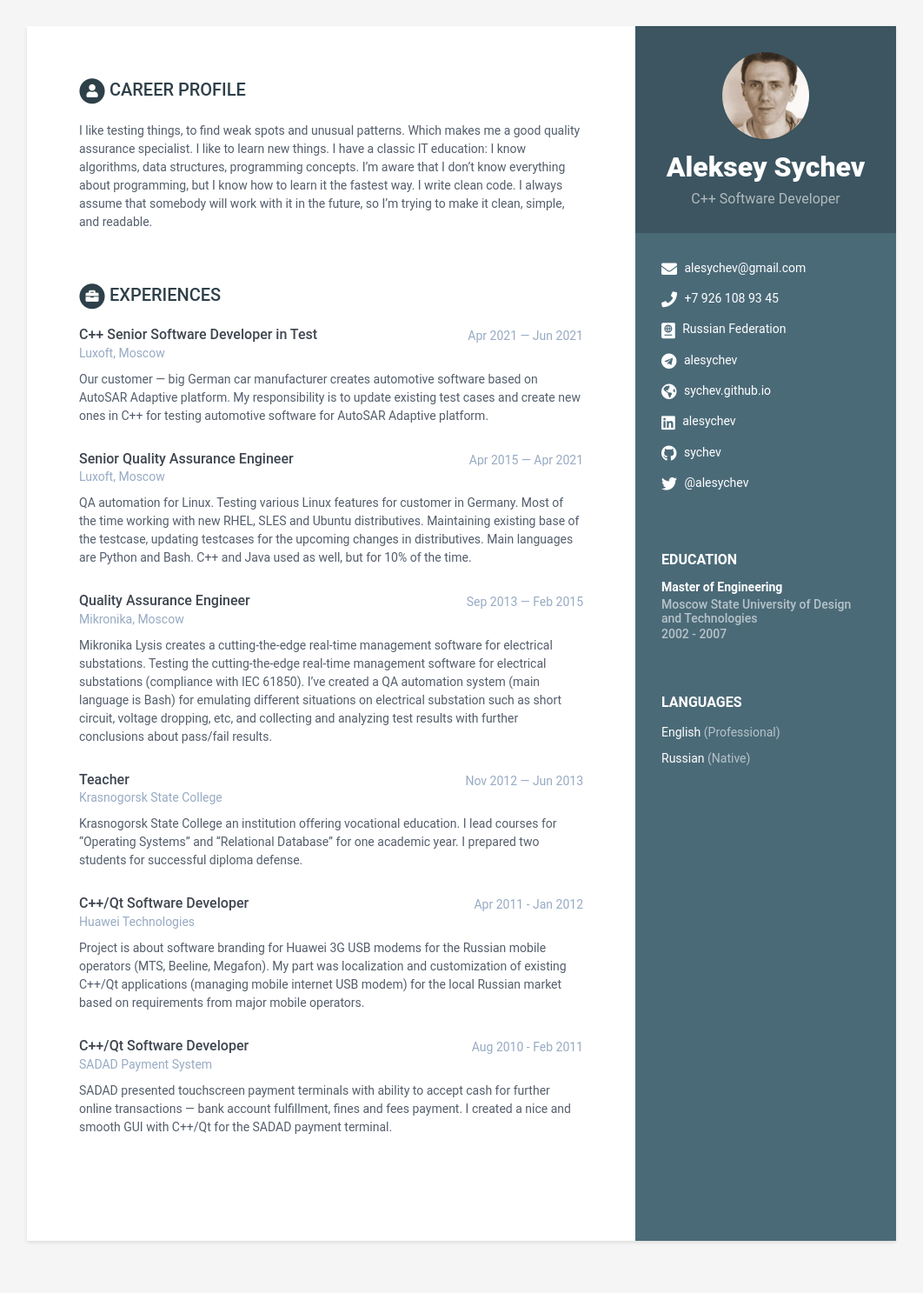
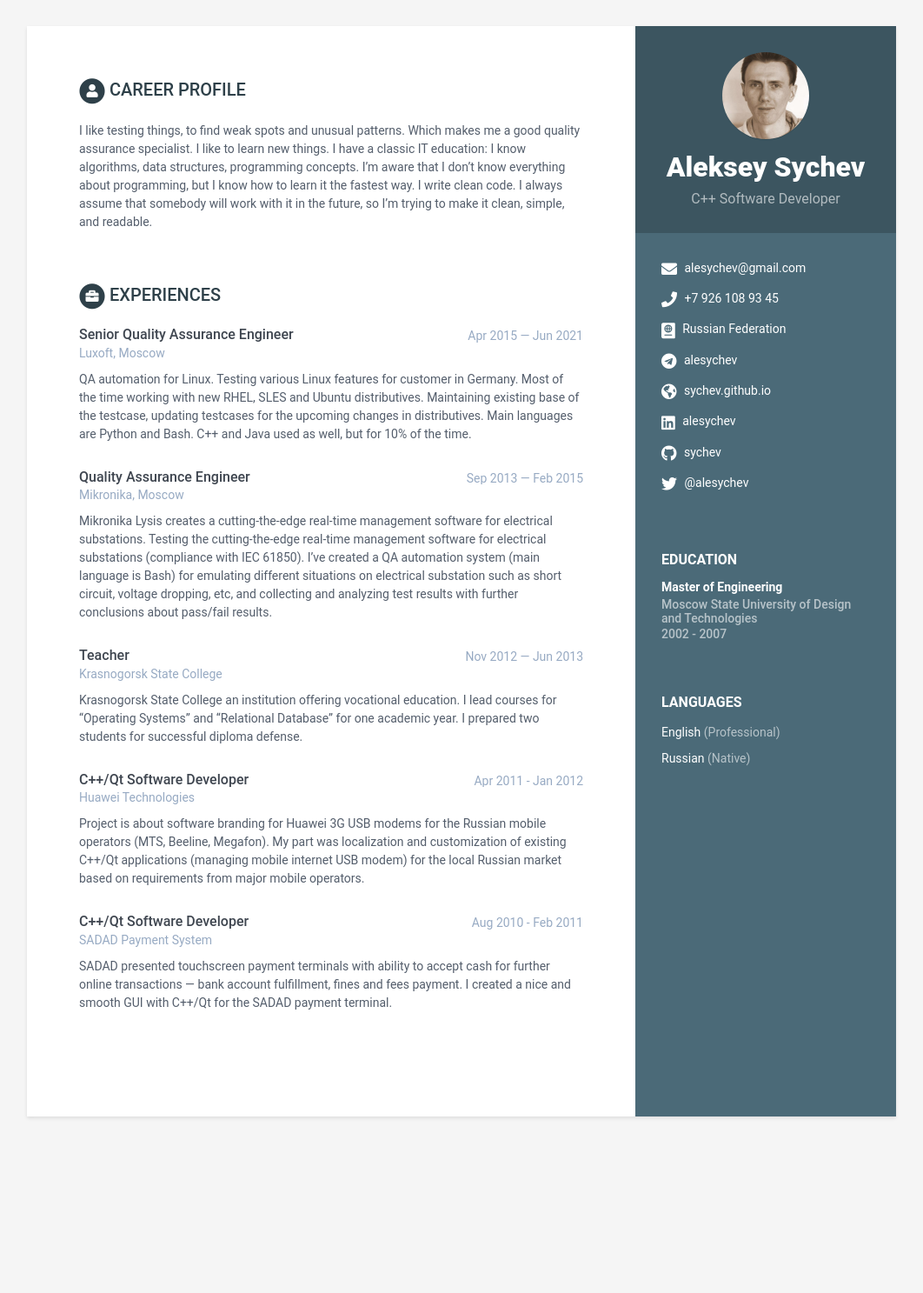
Before and after one commit to sychev/sychev.github.io, a Jekyll site: the page built from index.html, in a window 1280 px wide. Shown: the whole page at 87% size, without its empty margins (109-1171 px from the left). Built offline with Jekyll 4.4.1, drawn with Linux system fonts in a browser that asks for light colours; after the commit the page ends 1344 px from its top, so only the background shows below that; part of the change alters nothing that is shown.

Commit message:
Update Luxoft experience. Remove short period about unrelevant project.

```diff
--- a/_data/data.yml
+++ b/_data/data.yml
@@ -75,14 +75,15 @@ education:
     #      - Bullet point
     #      - Bullet point
 experiences:
-    - role: C++ Senior Software Developer in Test
-      time: Apr 2021 — Jun 2021
-      company: Luxoft, Moscow
-      details: |
-        Our customer — big German car manufacturer creates automotive software based on AutoSAR Adaptive platform.
-        My responsibility is to update existing test cases and create new ones in C++ for testing automotive software for AutoSAR Adaptive platform.
+#    - role: C++ Senior Software Developer in Test
+#      time: Apr 2021 — Jun 2021
+#      company: Luxoft, Moscow
+#      details: |
+#        Our customer — big German car manufacturer creates automotive software based on AutoSAR Adaptive platform.
+#        My responsibility is to update existing test cases and create new ones in C++ for testing automotive software for AutoSAR Adaptive platform.
     - role: Senior Quality Assurance Engineer
-      time: Apr 2015 — Apr 2021
+      time: Apr 2015 — Jun 2021
+#      time: Apr 2015 — Apr 2021
       company: Luxoft, Moscow
       details: |
         QA automation for Linux. Testing various Linux features for customer in Germany. Most of the time working with new RHEL, SLES and Ubuntu distributives.
```
